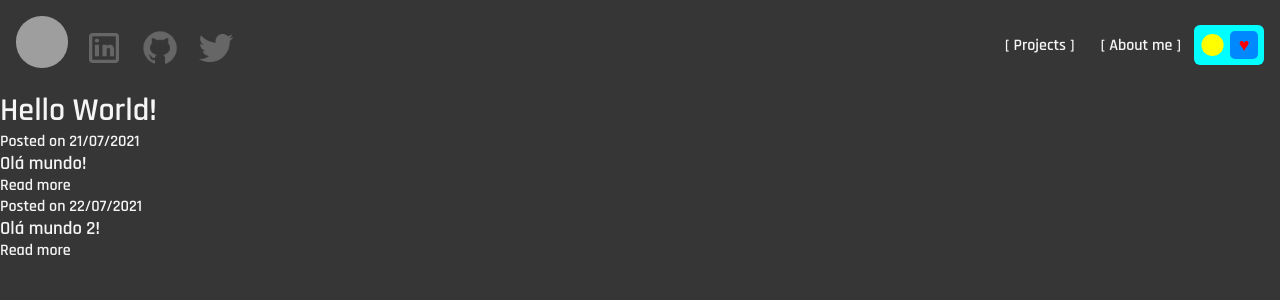
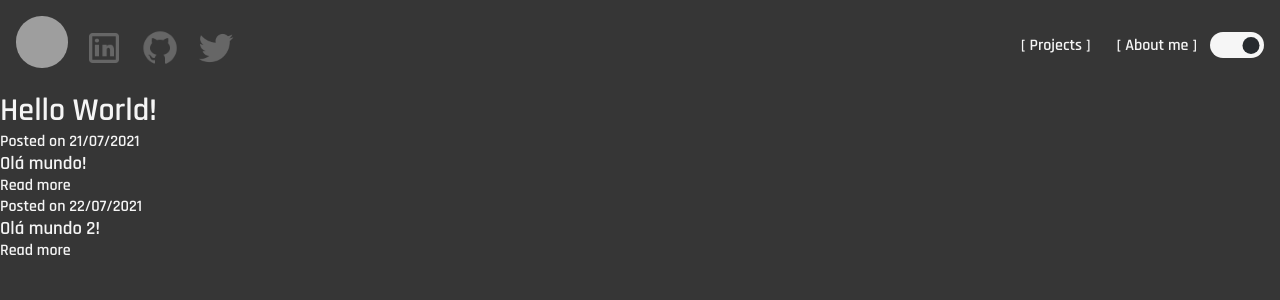
Before and after one commit to ropoko/ropoko.net, a Next.js app: page / in a window 1280 px wide. Shown: the top 300 px of the page. Built offline with nearby package versions, Linux system fonts and the light colour scheme; grey boxes are pictures that could not be loaded.

Commit message:
switch theme styled

```diff
--- a/src/components/Header/index.tsx
+++ b/src/components/Header/index.tsx
@@ -61,78 +61,16 @@ const Header: React.FC<Props> = ({ toggleTheme }) => {
         <Switch
           checked={title === 'dark'}
           onChange={toggleTheme}
-          handleDiameter={28}
-          offColor="#08f"
-          onColor="#0ff"
-          offHandleColor="#0ff"
-          onHandleColor="#08f"
-          height={40}
-          width={70}
-          borderRadius={6}
-          activeBoxShadow="0px 0px 1px 2px #fffc35"
-          uncheckedIcon={
-            <div
-              style={{
-                display: 'flex',
-                justifyContent: 'center',
-                alignItems: 'center',
-                height: '100%',
-                fontSize: 15,
-                color: 'orange',
-                paddingRight: 2
-              }}
-            >
-              Off
-            </div>
-          }
-          checkedIcon={
-            <svg viewBox="0 0 10 10" height="100%" width="100%" fill="yellow">
-              <circle r={3} cx={5} cy={5} />
-            </svg>
-          }
-          uncheckedHandleIcon={
-            <div
-              style={{
-                display: 'flex',
-                justifyContent: 'center',
-                alignItems: 'center',
-                height: '100%',
-                fontSize: 20
-              }}
-            >
-              ☹
-            </div>
-          }
-          checkedHandleIcon={
-            <div
-              style={{
-                display: 'flex',
-                justifyContent: 'center',
-                alignItems: 'center',
-                height: '100%',
-                color: 'red',
-                fontSize: 18
-              }}
-            >
-              ♥
-            </div>
-          }
-          className="react-switch"
-          id="small-radius-switch"
+          handleDiameter={17}
+          offColor="#262a2e"
+          onColor="#f6f6f6"
+          offHandleColor="#f6f6f6"
+          onHandleColor="#262a2e"
+          height={26}
+          width={54}
+          uncheckedIcon={false}
+          checkedIcon={false}
         />
-
-        {/* <Switch
-          onChange={toggleTheme}
-          checked={title === 'dark'}
-          checkedIcon={false}
-          uncheckedIcon={false}
-          height={10}
-          width={40}
-          handleDiameter={20}
-          offColor={colors.primary}
-          onColor={colors.secondary}
-          className="switch"
-        /> */}
       </div>
     </StyledHeader>
   )
```
